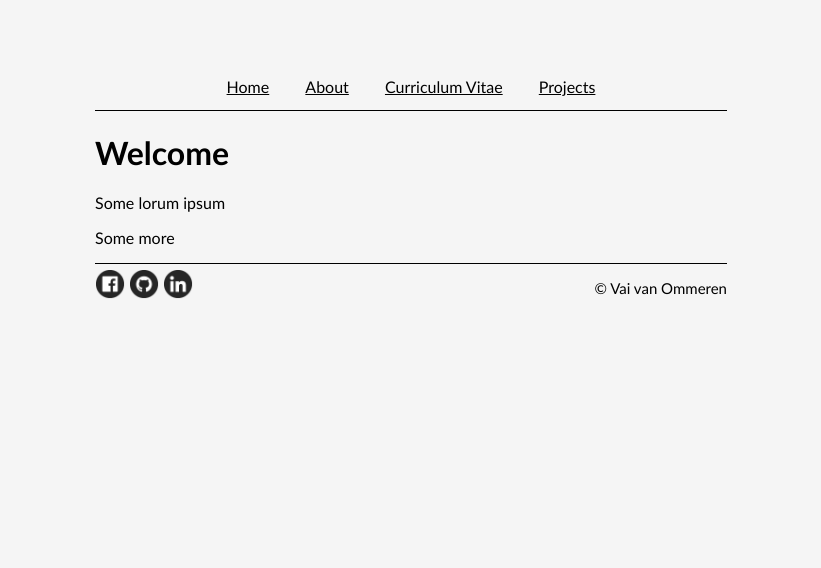
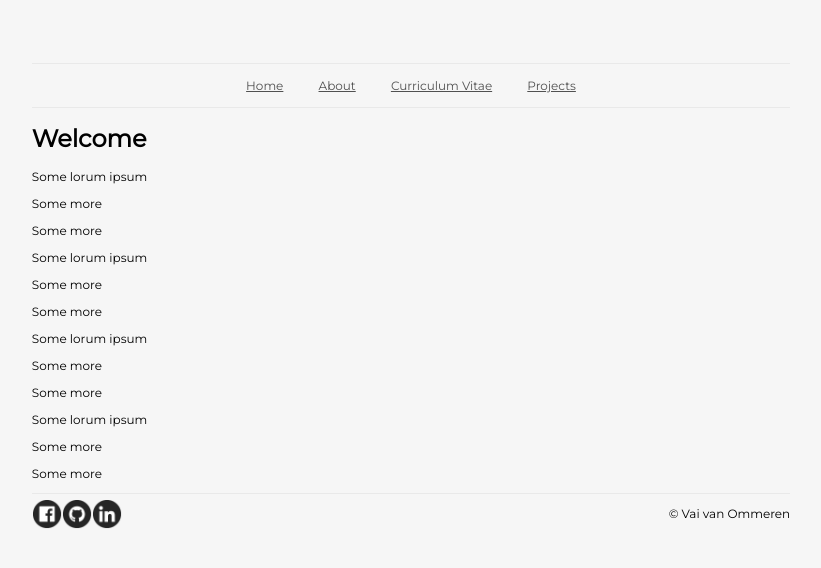
Before and after one commit to Vaii/Vaii.github.io, a plain HTML site: page index.html in a window 1280 px wide. Shown: the whole page, without its empty margins (229-1050 px from the left). Drawn offline with Linux system fonts and the light colour scheme.

Commit message:
minor changes

```diff
--- a/css/base.css
+++ b/css/base.css
@@ -1,17 +1,19 @@
 body{
-    font-family: "Trebuchet MS";
-    background-color: whitesmoke;
+    font-family: 'Montserrat', sans-serif;
+    background-color: #f6f6f6;
+    font-size: 12px;
 }
 
 .container{
     position: relative;
-    width: 50%;
+    width: 60%;
     margin: auto;
     margin-top: 5%;
 }
 
 .navbar{
-    border-bottom: 1px solid black;
+    border-top: 1px solid #e9e9e9;
+    border-bottom: 1px solid #e9e9e9;
     text-align: center;
 }
 
@@ -27,9 +29,10 @@ body{
 }
 
 .navbar li a{
-    color: black;
+    color: #515151;
     text-decoration: underline;
     padding: 14px 16px;
+    font-weight: 300;
 }
 
 .navbar a{
@@ -42,8 +45,8 @@ body{
 .footer{
     position: absolute;
     width: 100%;
-    border-top: 1px solid black;
-    font-size: 15px;
+    border-top: 1px solid #e9e9e9;
+    text-align: center;
 }
 
 .footer p{
@@ -53,6 +56,7 @@ body{
 .footer img{
     height: 30px;
     padding-top: 5px;
+    float: left;
 }
 
 .footer a:hover{
--- a/index.html
+++ b/index.html
@@ -2,6 +2,7 @@
     <head>
         <title>Vai van Ommeren</title>
         <link rel="stylesheet" href="./css/base.css">
+        <link href="https://fonts.googleapis.com/css?family=Montserrat" rel="stylesheet">
         <script src="./script/jquery-3.3.1.min.js"></script>
         <script src="./script/frontpage.js"></script>
     </head>
@@ -18,12 +19,23 @@
             <h1>Welcome</h1>
             <p>Some lorum ipsum</p>
             <p>Some more</p>
+            <p>Some more</p>
+            <p>Some lorum ipsum</p>
+            <p>Some more</p>
+            <p>Some more</p>
+            <p>Some lorum ipsum</p>
+            <p>Some more</p>
+            <p>Some more</p>
+            <p>Some lorum ipsum</p>
+            <p>Some more</p>
+            <p>Some more</p>
 
             <div class="footer">
+                <p>&copy Vai van Ommeren</p>
                 <a target="_blank" href="https://www.facebook.com/profile.php?id=100001101266823"><img src="./img/Facebook.png"></a>
                 <a target="_blank" href="https://github.com/vaii"><img src="./img/Github.png"></a>
                 <a target="_blank" href="https://www.linkedin.com/in/vai-van-ommeren-31802013a/"><img src="./img/Linkedin.png"></a>
-                <p>&copy Vai van Ommeren</p>
+
             </div>
         </div>
     </body>
```
Also changed, not shown: css/projects.css (+5 -5 lines), projects.html (+1 -0 lines).
